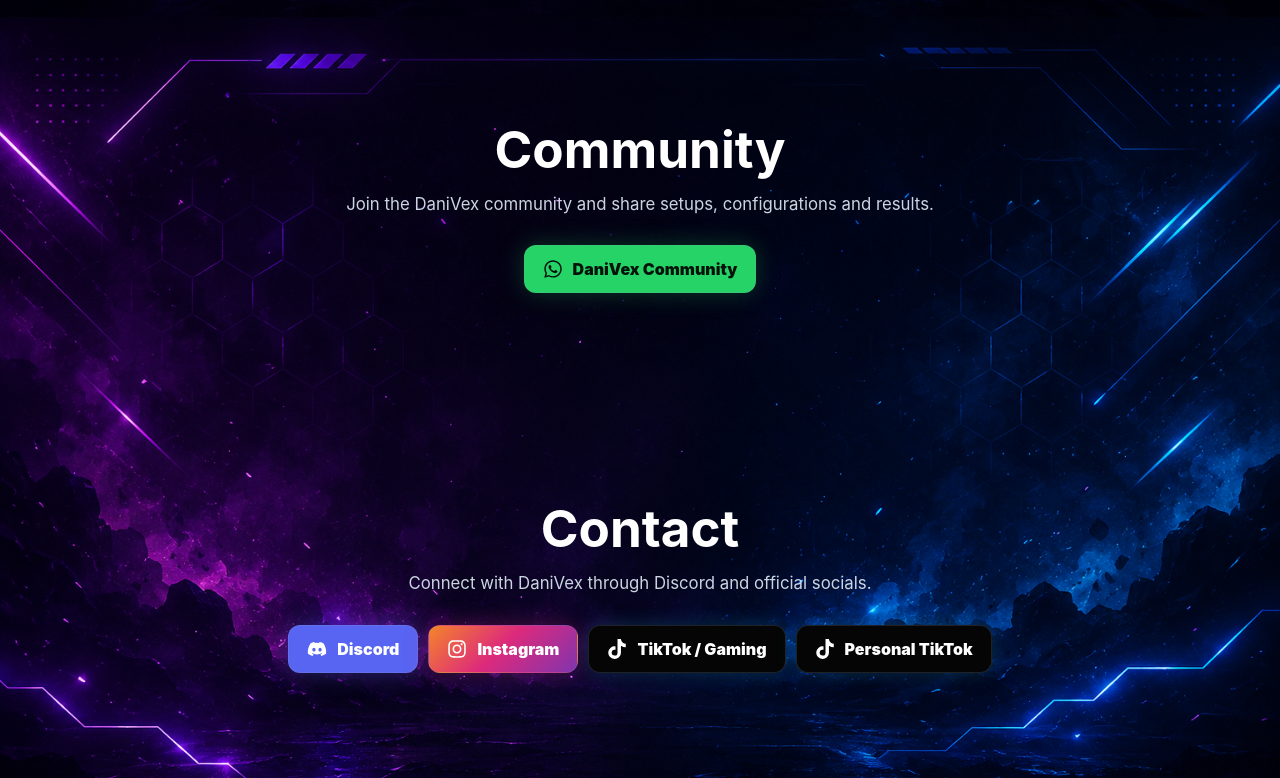
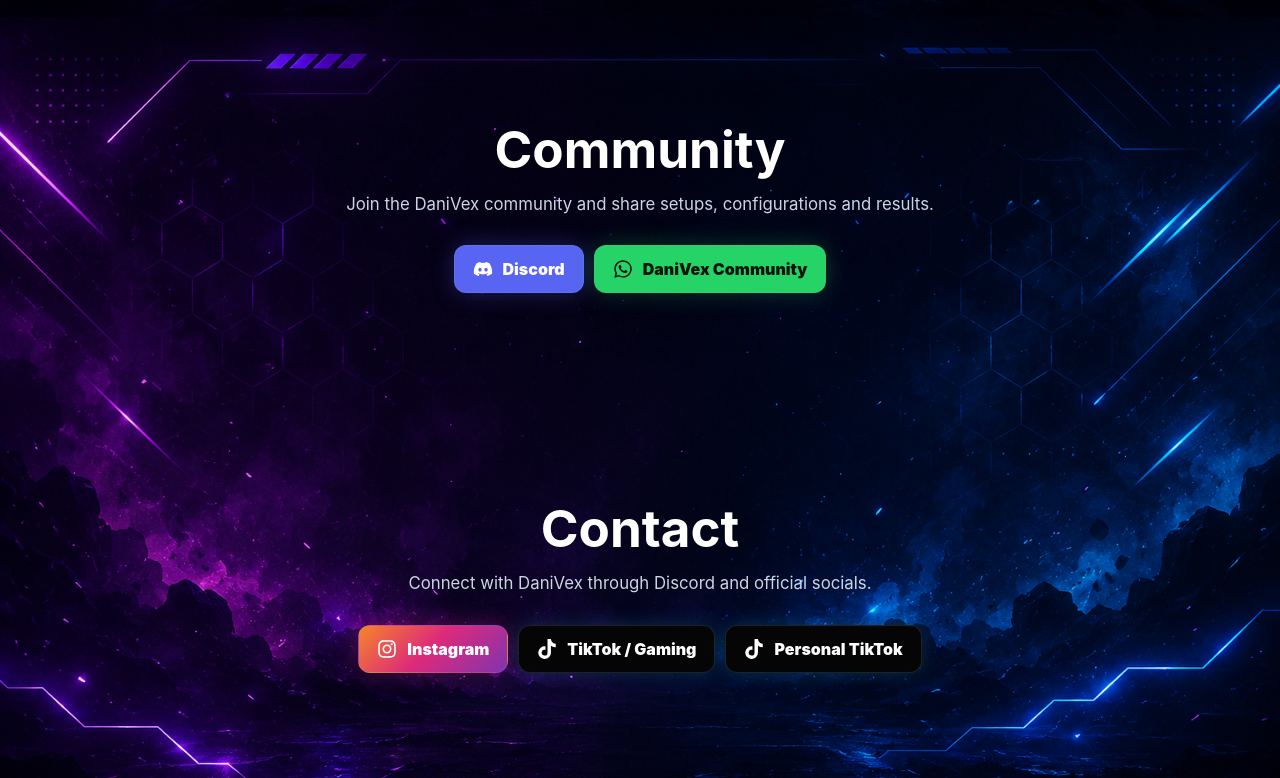
Before and after one commit to daniespiritub/danivex-website, a React (Vite) app: page / in a window 1280 px wide. Shown: the part 2543-3321 px from the top of the page. Built offline with nearby package versions, Linux system fonts and the light colour scheme.

Commit message:
Move Discord link to community section

```diff
--- a/src/App.jsx
+++ b/src/App.jsx
@@ -599,6 +599,10 @@
         <h2>{text.nav[4]}</h2>
         <p>{text.communityText}</p>
         <div className="social-actions">
+          <a className="social-button discord" href={links.discord} target="_blank" rel="noreferrer">
+            <FaDiscord aria-hidden="true" />
+            <span>{text.discordServer}</span>
+          </a>
           <a className="social-button whatsapp" href={links.whatsapp} target="_blank" rel="noreferrer">
             <FaWhatsapp aria-hidden="true" />
             <span>{text.whatsapp}</span>
@@ -610,10 +614,6 @@
         <h2>{text.nav[5]}</h2>
         <p>{text.contactText}</p>
         <div className="social-actions contact-actions">
-          <a className="social-button discord" href={links.discord} target="_blank" rel="noreferrer">
-            <FaDiscord aria-hidden="true" />
-            <span>{text.discordServer}</span>
-          </a>
           <a className="social-button instagram" href={links.instagram} target="_blank" rel="noreferrer">
             <FaInstagram aria-hidden="true" />
             <span>{text.instagram}</span>
```
